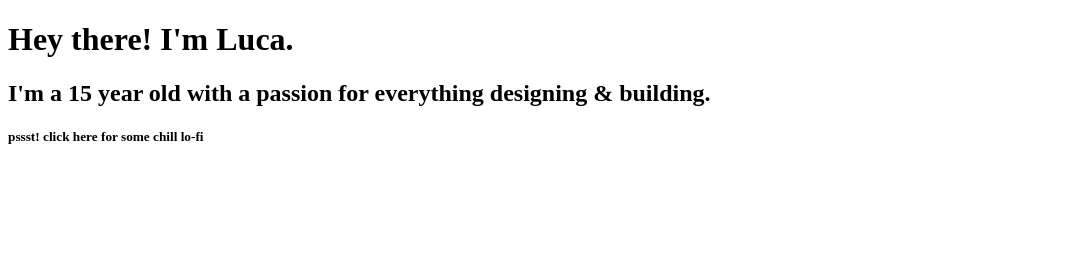
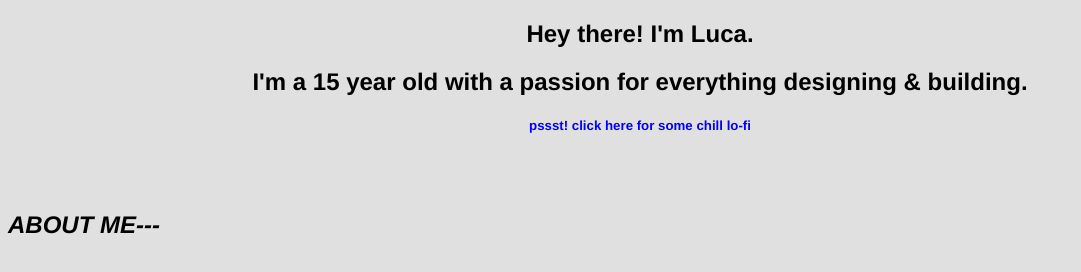
Before and after one commit to yeetboi-1010/PortfolioWebsiteV1, a plain HTML site: page index.html in a window 1280 px wide. Shown: the whole page, without its empty margins (0-1081 px from the left). Drawn offline with Linux system fonts and the light colour scheme.

Commit message:
Added more to the website and played around a bit with CSS

```diff
--- a/index.html
+++ b/index.html
@@ -7,15 +7,24 @@
     </head>
     <body>
         <main>
+            <section id="intro">
             <audio id="lofi" src="chill-lofi.mp3" loop>
 
             </audio>
 
             <h1>Hey there! I'm Luca.</h1>
             <h2>I'm a 15 year old with a passion for everything designing & building.</h2>
-            <h5 onclick="document.getElementById('lofi').play()">
+            <h5 id="loficlick" onclick="document.getElementById('lofi').play()">
                 pssst! click here for some chill lo-fi
             </h5>
+            </section>
+
+            <p><br/><br/></p>
+
+            <section>
+                <h2><em>ABOUT ME---</em></h2>
+
+            </section>
         </main>
     </body>
 </html>
--- a/style.css
+++ b/style.css
@@ -0,0 +1,13 @@
+#loficlick {
+    color:blue;
+}
+
+body {
+    text-align: left;
+    font-family: 'Helvetica','Arial';
+    background: rgb(224, 224, 224);
+}
+
+#intro {
+    text-align: center;
+}
```
